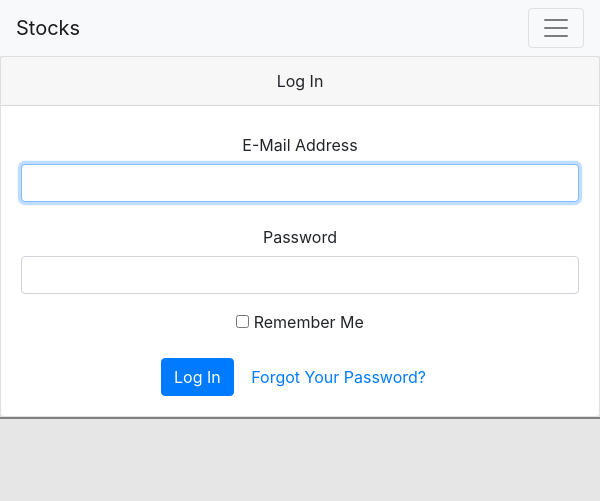
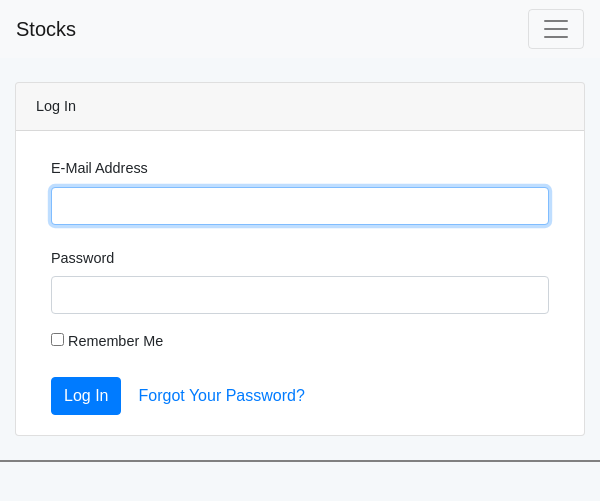
Before and after one commit to krg25/IT490-Frontend, a PHP site: page /login.php in a window 600 px wide. Shown: the top 501 px of the page. Run offline with PHP 8.4, Linux system fonts and the light colour scheme; some libraries are stand-ins or nearby versions.

Commit message:
update css to match bootstrap

```diff
--- a/style.css
+++ b/style.css
@@ -1,78 +1,60 @@
-.topnav {
-  overflow: hidden;
-  background-color: #F08080;
-}
-
-.topnav a {
-  float: left;
-  display: block;
-  color: black;
-  text-align: center;
-  padding: 14px 16px;
-  text-decoration: none;
-  font-size: 17px;
-}
-
-.topnav a:hover {
-  background-color: #fff;
-  color: #395296;
-
+img {
+    width: 100%;
+    height: 50%;
 }
 
 
-.topnav input[type=text] {
-  float: right;
-  padding: 6px;
-  margin-top: 8px;
-  margin-right: 16px;
-  border: none;
-  font-size: 17px;
+@media only screen and (min-device-width: 400px) {
+
+    img {
+        width: 100%;
+        height: auto;
+    }
 }
 
-@media screen and (max-width: 600px) {
-  .topnav a, .topnav input[type=text] {
-    float: none;
-    display: block;
+@import url(https://fonts.googleapis.com/css?family=Raleway:300,400,600);
+
+
+body{
+    margin: 0;
+    font-size: .9rem;
+    font-weight: 400;
+    line-height: 1.6;
+    color: #212529;
     text-align: left;
-    width: 100%;
-    margin: 0;
-    padding: 2px;
+    background-color: #f5f8fa;
 }
 
-  .topnav input[type=text] {
-    border: 1px solid #ccc;
+.navbar-laravel
+{
+    box-shadow: 0 2px 4px rgba(0,0,0,.04);
 }
 
-h1 {
-    color: #443366 ;
-    font-family:"Palatino Linotype", "Book Antiqua", Palatino, serif;
-
-}
-p {
-    color: #443366 ;
-    font-family: "Palatino Linotype", "Book Antiqua", Palatino, serif;
-
-}
-body {
-  background: #e6e6e6;
-  text-align: center;
+.navbar-brand , .nav-link, .my-form, .login-form
+{
+    font-family: Raleway, sans-serif;
 }
 
-.content {
-  max-width: 500px;
-  margin: auto;
-  background: white;
-  padding: 10px;
-}
-div.container {
-    width: 100%;
-    border: 1px solid gray;
+.my-form
+{
+    padding-top: 1.5rem;
+    padding-bottom: 1.5rem;
 }
 
-header, footer {
-    padding: 1em;
-    color: white;
-    background-color: #F08080;
-    clear: left;
-    text-align: center;
+.my-form .row
+{
+    margin-left: 0;
+    margin-right: 0;
 }
+
+.login-form
+{
+    padding-top: 1.5rem;
+    padding-bottom: 1.5rem;
+}
+
+.login-form .row
+{
+    margin-left: 0;
+    margin-right: 0;
+}
```
Lines whose indentation alone changed are shown as unchanged.
